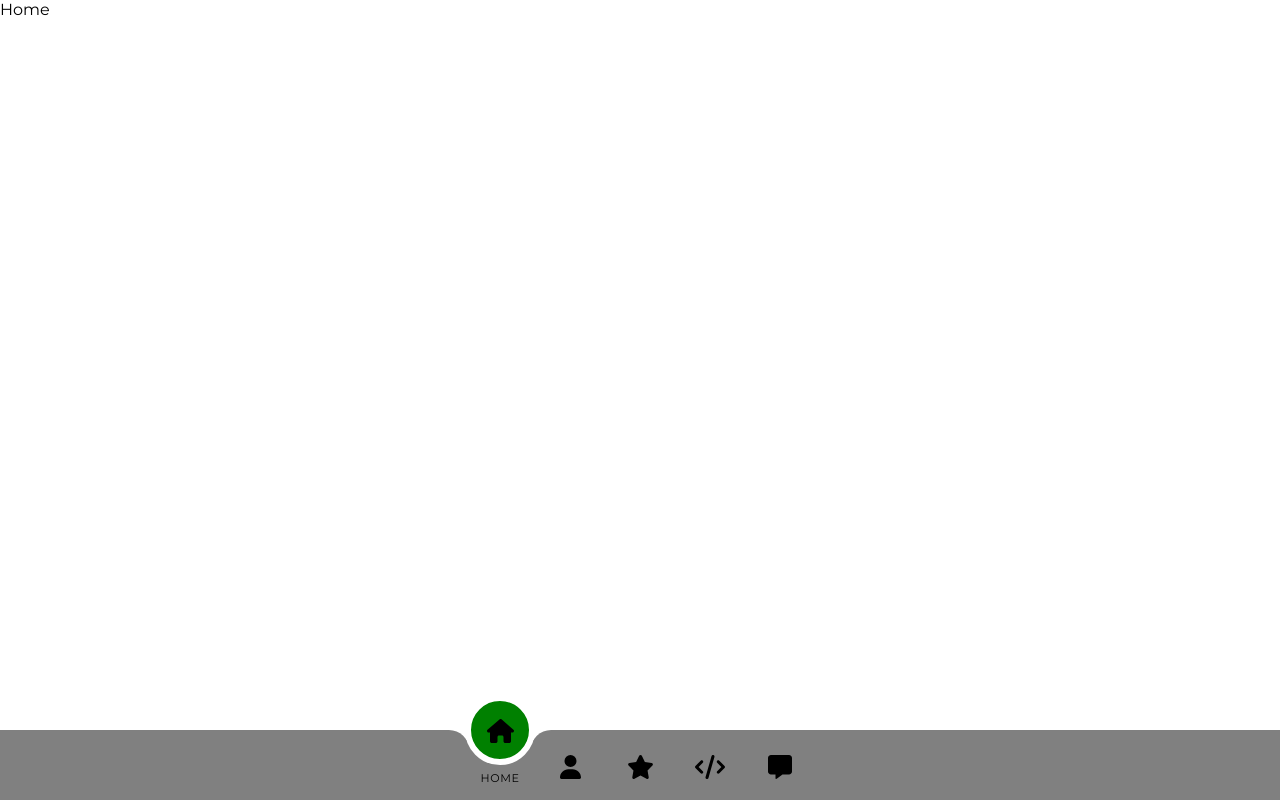
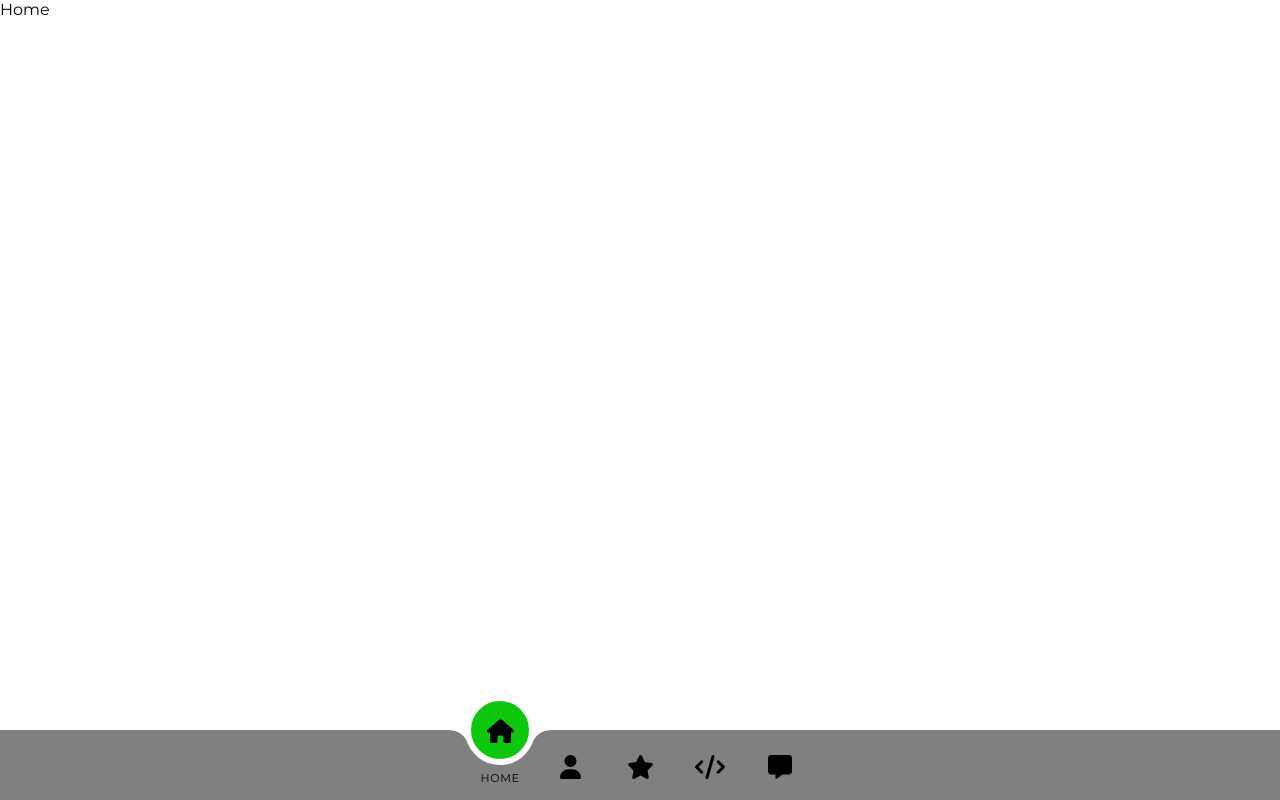
Before and after one commit to MeloonDev/Animated-NavBar, a React (Create React App) app: page / in a window 1280 px wide. Built offline with nearby package versions, Linux system fonts and the light colour scheme.

Commit message:
BgColor Update

```diff
--- a/src/components/NavBar.scss
+++ b/src/components/NavBar.scss
@@ -72,7 +72,7 @@
       top: -50%;
       width: 70px;
       height: 70px;
-      background: green;
+      background: rgb(13, 199, 13);
       border-radius: 50%;
       border: 6px solid white;
       transition: 0.5s;
```
